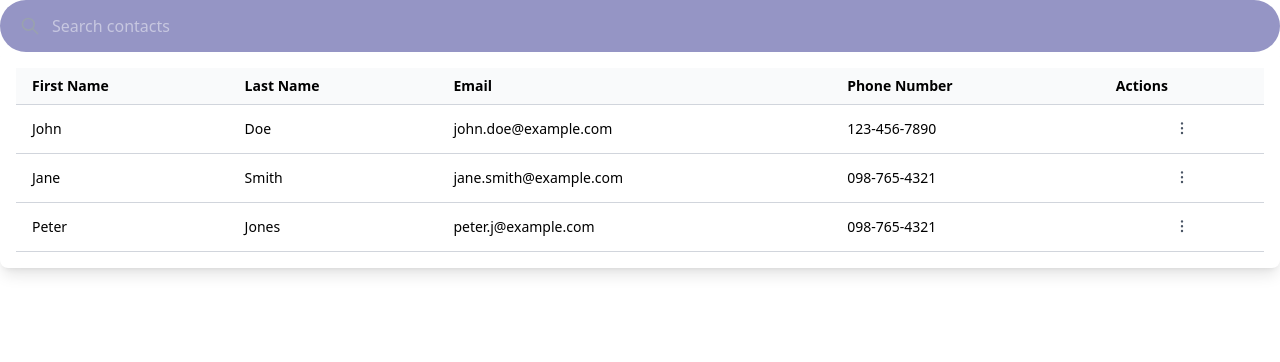
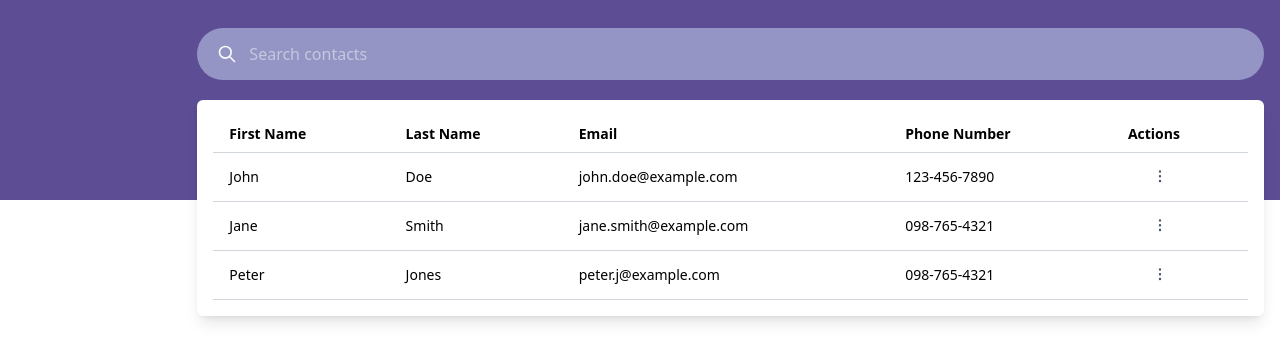
Before and after one commit to soufiane-amt/contact-app-assessment, a React (Vite) app in the folder contact-book-frontend/: page / in a window 1280 px wide. Shown: the top 362 px of the page. Built offline with nearby package versions, Linux system fonts and the light colour scheme.

Commit message:
style: Contats main page

```diff
--- a/contact-book-frontend/src/App.jsx
+++ b/contact-book-frontend/src/App.jsx
@@ -4,12 +4,14 @@ import viteLogo from "/vite.svg";
 import "./App.css";
 import ContactTable from "./components/ContactTable";
 import SearchField from "./components/SearchField";
+import ContactListPage from "./components/ContactListPage";
 
 function App() {
   return (
     <>
-      <SearchField/>
-      <ContactTable />
+      <ContactListPage/>
+      {/* <SearchField/>
+      <ContactTable /> */}
     </>
   );
 }
--- /dev/null
+++ b/contact-book-frontend/src/components/ContactListPage.jsx
@@ -0,0 +1,15 @@
+import ContactTable from "./ContactTable";
+import SearchField from "./SearchField";
+
+export default function ContactListPage() {
+  return (
+    <div>
+      <div className="bg-[#5c4d95] h-50 relative">
+        <div className="absolute top-7 right-4 w-4/5 sm:w-2/3 md:w-5/6">
+          <SearchField />
+          <ContactTable/>
+        </div>
+      </div>
+    </div>
+  );
+}
--- a/contact-book-frontend/src/components/ContactTable.jsx
+++ b/contact-book-frontend/src/components/ContactTable.jsx
@@ -44,7 +44,7 @@ function ContactActions() {
   }, [isInView]);
 
   return (
-    <div className="relative">
+    <div className="relative right-5">
       <button
         className="cursor-pointer"
         onClick={() => {
@@ -91,9 +91,9 @@ function ContactActions() {
 
 export default function ContactTable() {
   return (
-    <div className="shadow-lg rounded-lg p-4 bg-white">
+    <div className="shadow-lg rounded-md p-4 bg-white mt-5 md:w-full">
       <table className="w-full">
-        <thead className="bg-gray-50  border-b border-gray-300 text-left">
+        <thead className="border-b border-gray-300 text-left">
           <th scope="col" className="px-4 py-2 text-sm ">
             First Name
           </th>
--- a/contact-book-frontend/src/components/SearchField.jsx
+++ b/contact-book-frontend/src/components/SearchField.jsx
@@ -3,7 +3,7 @@ export default function SearchField() {
     <div className="relative">
       <div className="absolute inset-y-0 left-0 pl-5 flex items-center pointer-events-none">
         <svg
-          className="h-5 w-5 text-gray-400"
+          className="h-5 w-5 text-gray-50"
           fill="none"
           stroke="currentColor"
           viewBox="0 0 24 24"
@@ -20,7 +20,7 @@ export default function SearchField() {
 
       <div>
         <input
-          className="w-full h-13 px-13 rounded-4xl bg-gray bg-[#9595c5] text-gray-50"
+          className="w-full h-13 px-13 rounded-4xl  bg-[#9595c5] text-gray-50 outline-none"
           type="text"
           placeholder="Search contacts"
         />
```
